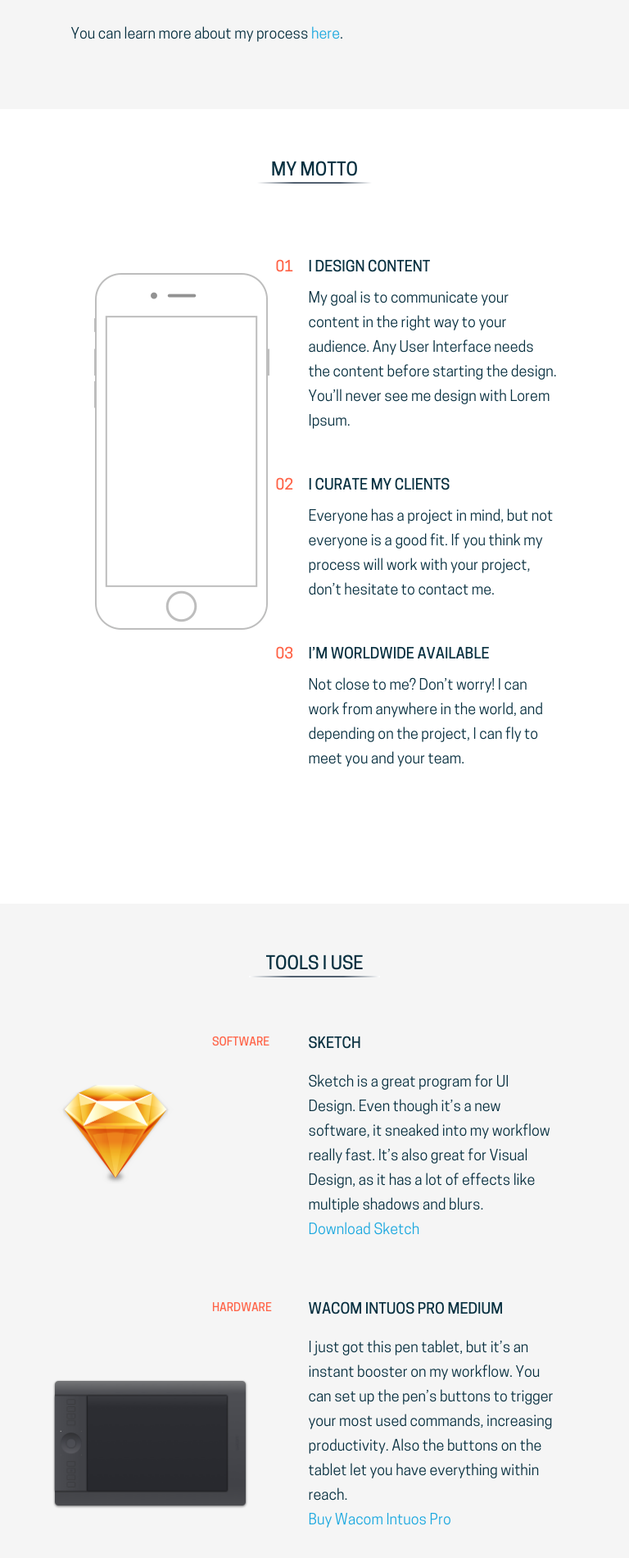
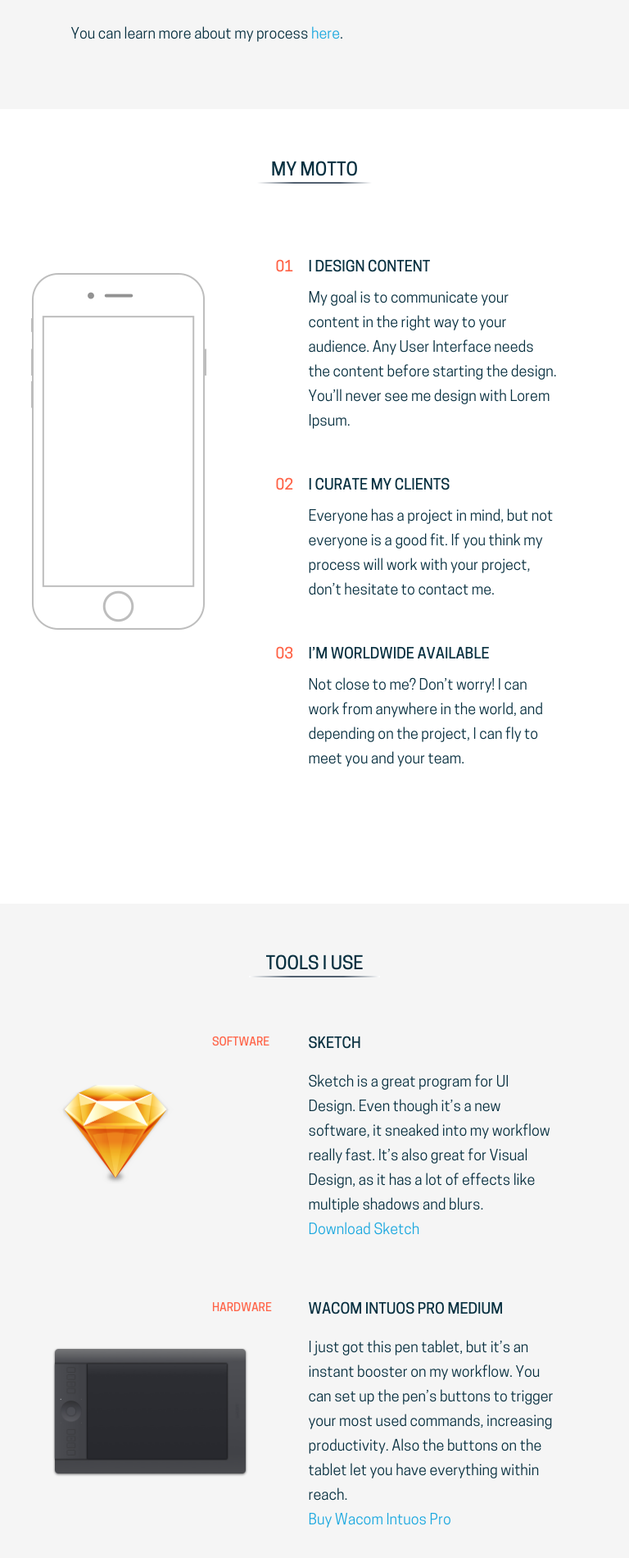
Before and after one commit to kentzler/My-Webpage-Portfolio, a plain HTML site: page index.html in a window 768 px wide. Shown: the part 720-2620 px from the top of the page at 82% size. Drawn offline with Linux system fonts and the light colour scheme.

Commit message:
iPad Media Query 2

```diff
--- a/css/main.css
+++ b/css/main.css
@@ -322,8 +322,6 @@ div#navigation{
 	background-size: 214px 435px;
 	background-repeat: no-repeat;
 	background-position: 15vw 200px;
-
-
 }
 
 #principles {
@@ -453,12 +451,19 @@ div#navigation{
 
 
 @media only screen and (min-device-width : 768px) and (max-device-width : 1024px) {
+	/* Motto */
+	#motto{
+	background-position: 5vw 200px;
+	}
+
+	/* Tools */
+
 	#sketch {
 	background-position: 8vw 60%;
 	}
 
 	#wacom {
-		background-position: 7vw 80%;
+		background-position: 7vw 60%;
 	}
 
 	#rhodia {
```
